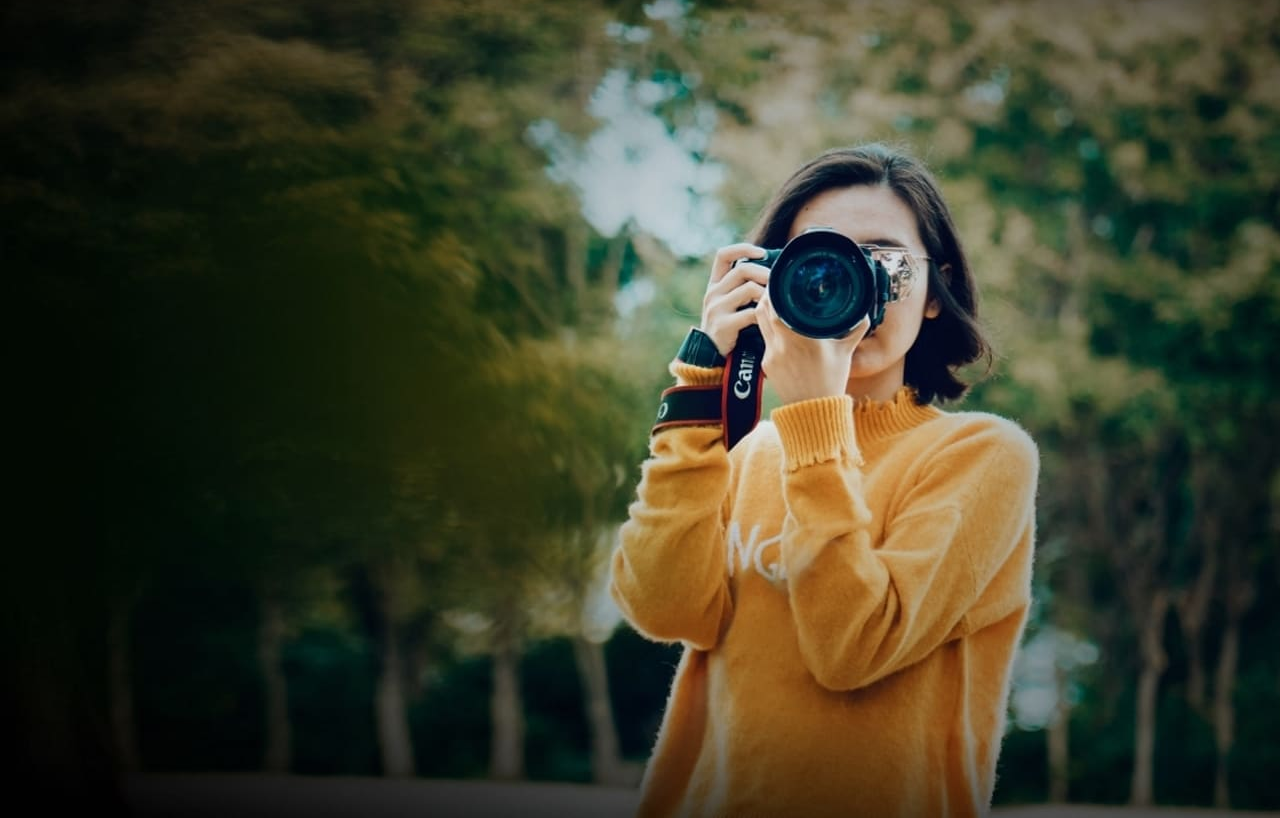
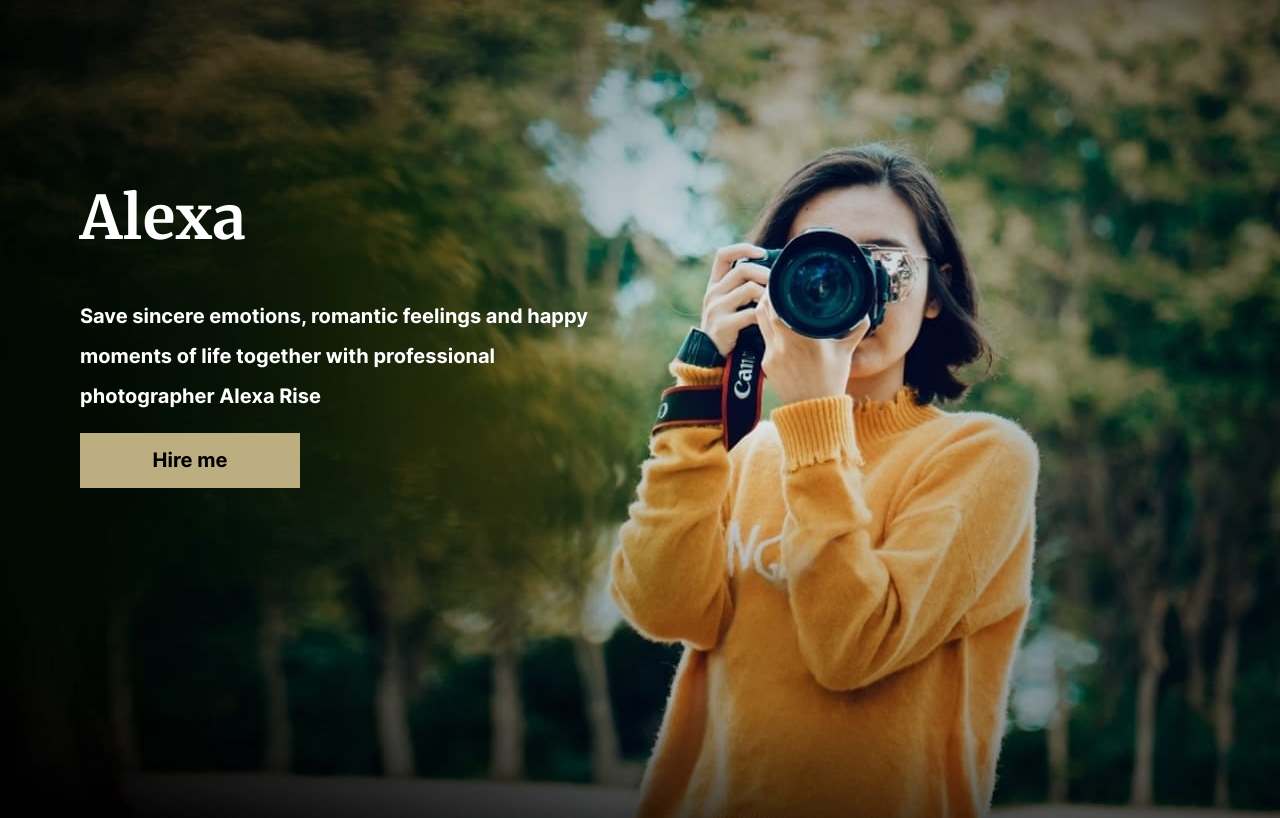
Before and after one commit to ProjectOnGitHub/portfolio-alexa, a plain HTML site: page index.html in a window 1280 px wide. Shown: the part 92-910 px from the top of the page. Drawn offline with Linux system fonts and the light colour scheme; files whose address does not match are found by name; a web font is replaced by a local one.

Commit message:
style: add hero section

```diff
--- a/index.html
+++ b/index.html
@@ -44,7 +44,16 @@
         </ul>
       </header>
       <main class="main">
-        <section class="hero"></section>
+        <section class="hero">
+          <div class="hero__container">
+            <h1 class="hero__title">Alexa</h1>
+            <p class="hero__text">
+              Save sincere emotions, romantic feelings and happy moments of life
+              together with professional photographer Alexa Rise
+            </p>
+            <button class="button__order">Hire me</button>
+          </div>
+        </section>
         <section id="skills" class="skills"></section>
         <section id="portfolio" class="portfolio"></section>
         <section id="video" class="video"></section>
--- a/style.css
+++ b/style.css
@@ -106,9 +106,46 @@
 .hero {
   display: grid;
   grid-template-columns: 1fr;
-  justify-items: center;
+  width: 100%;
   background-image: url('./assets/img/header-background.png');
   background-position: center -90px;
   background-repeat: no-repeat;
   height: 820px;
+  padding: 160px 0 0 80px;
+  box-sizing: border-box;
 }
+
+.hero__container {
+  display: flex;
+  flex-direction: column;
+  justify-content: space-between;
+  width: 530px;
+  height: 330px;
+}
+
+.hero__title {
+  font-family: 'Merriweather';
+  font-weight: 700;
+  color: var(--color-light);
+  font-size: 60px;
+  margin: 0;
+  line-height: 2;
+}
+
+.hero__text {
+  margin: 0;
+  color: var(--color-light);
+}
+
+.button__order {
+  width: 220px;
+  height: 55px;
+  background-color: var(--color-decoration);
+  color: var(--color-dark);
+  padding: 0;
+  border: none;
+}
+
+.button__order:hover {
+  color: var(--color-light);
+}
```
